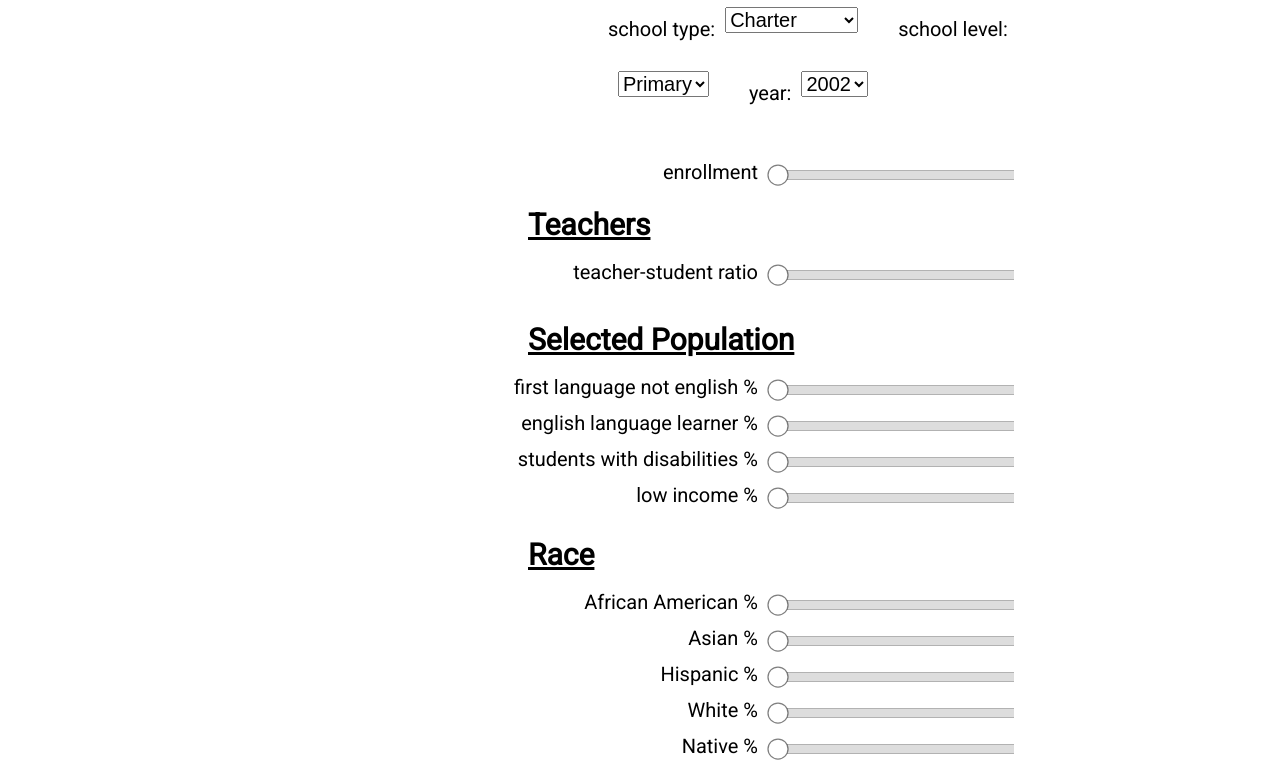
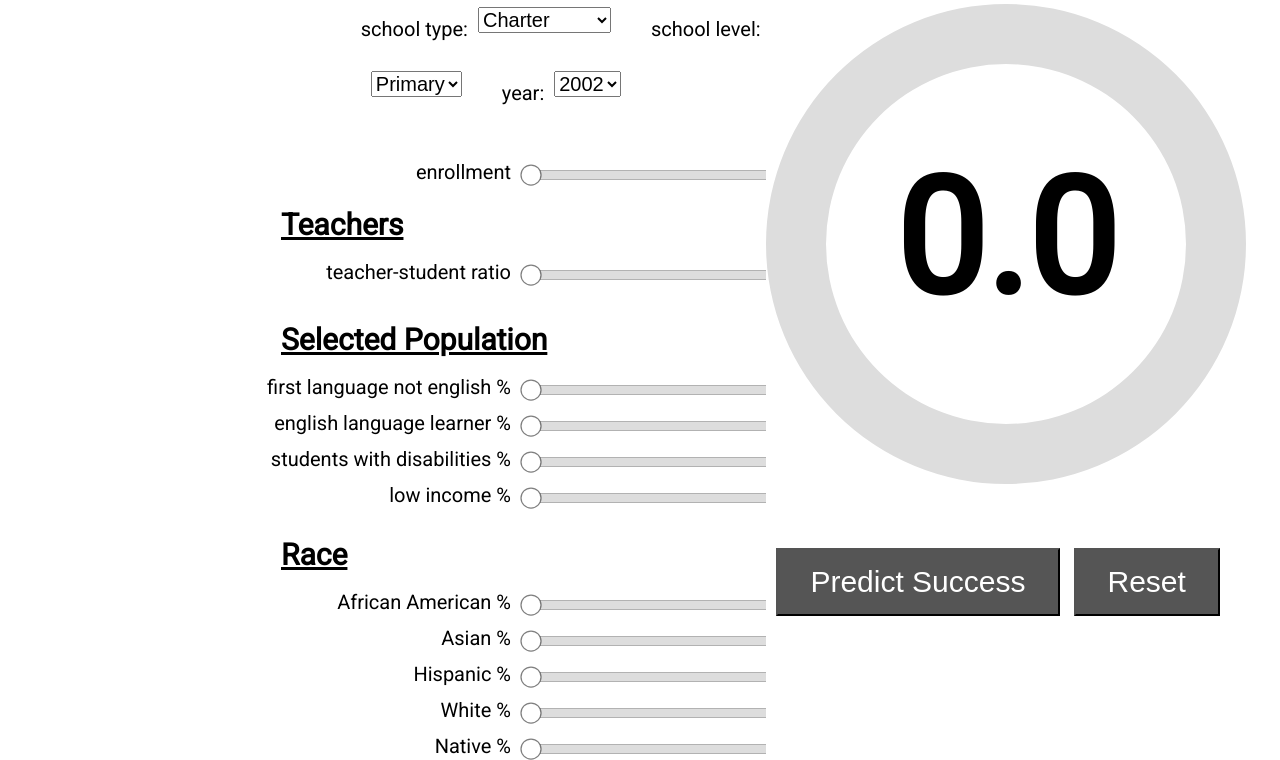
Before and after one commit to efriesne/schoolds_webapp, a website: page views/page2.html in a window 1280 px wide. Shown: the part 317-1077 px from the top of the page. Drawn offline with nearby package versions, Linux system fonts and the light colour scheme.

Commit message:
changed page2 margin to fit better horizontally

```diff
--- a/public/style/page2.css
+++ b/public/style/page2.css
@@ -31,7 +31,7 @@ body {
 
 #sliders-wrapper {
   float: left;
-  margin-left: 500px;
+  margin-left: 20%;
   width: 40%;
   height: 100%;
 }
```
